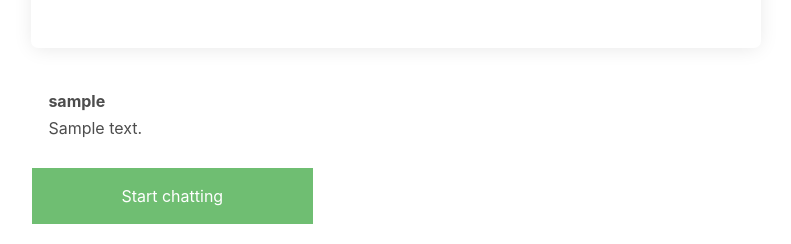
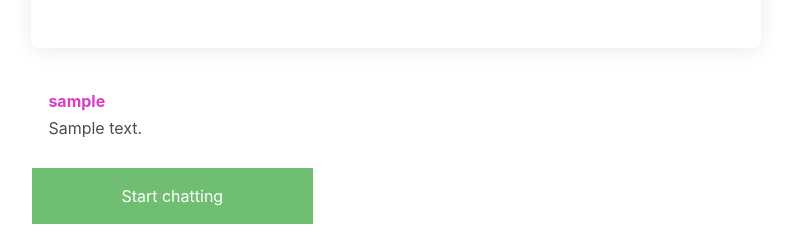
Before and after one commit to wilbrone/Book-Club, a Flask app: page /book/1 in a window 1280 px wide; the page is wider, and only the part inside the window is pictured. Shown: the part 790-1034 px from the top of that part, without its empty margins (54-845 px from the left). Run offline with Flask 2, Linux system fonts and the light colour scheme; a user stored in the database is signed in; tables that the repository leaves empty hold one stand-in row (values such as "Sample post"); grey boxes marked "Sample" are stand-in pictures; some libraries are stand-ins or nearby versions; some web fonts are replaced.

Commit message:
add color to name

```diff
--- a/app/templates/specificbook.html
+++ b/app/templates/specificbook.html
@@ -178,9 +178,13 @@
     <div style="margin-left: 8%;overflow-y: auto;max-height: 500px;max-width: 740px;">
       {% for message in chat %}
       <div id="content">
-        <b>{{message.username}}</b>
+        {% if message.username == current_user.username %}
+        <b style="color: #d93ec4;">{{message.username}}</b>
+        {% else %}
+        <b style="color: #560c89;">{{message.username}}</b>
+        {%endif%}
+
         <p>{{message.message}}</p>
-
       </div>
       {% endfor %}
     </div>
```
